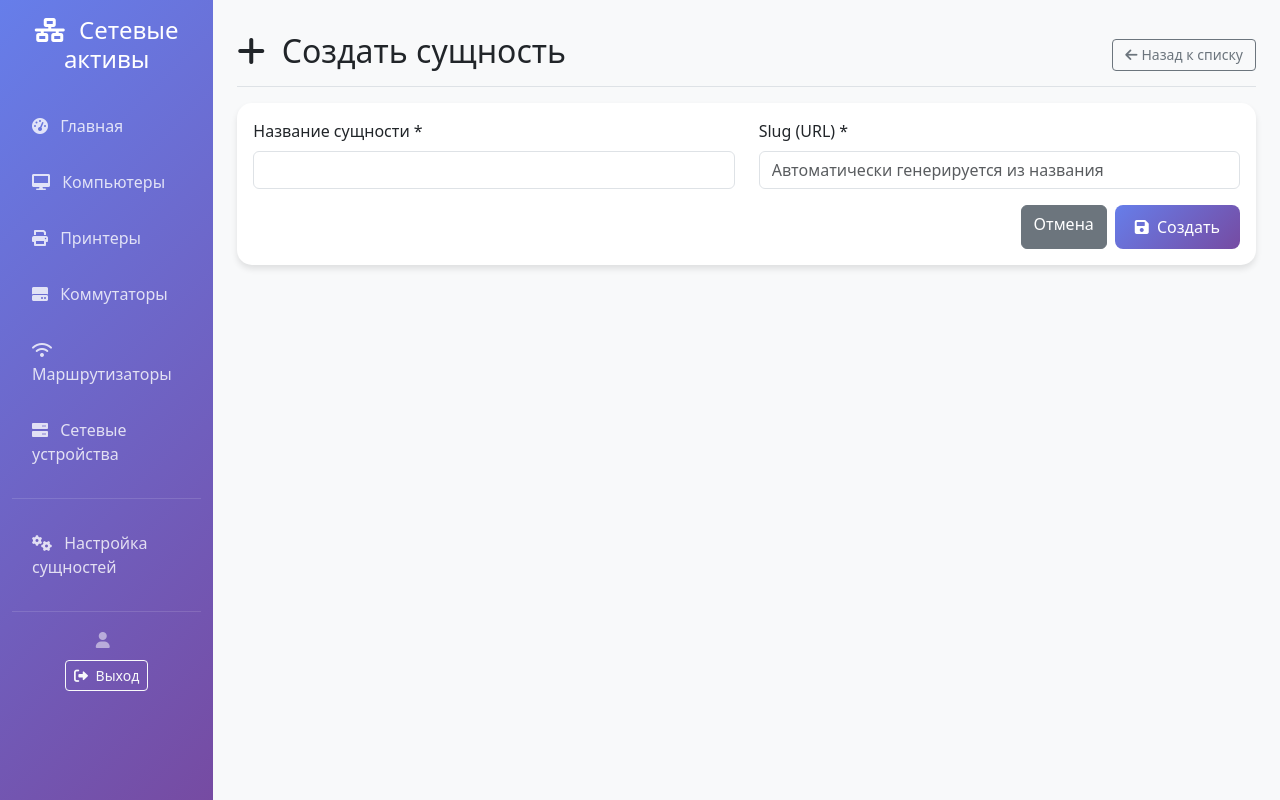
After one commit to devstankin/uitp, a Django app: template netassets/templates/custom_entity_form.html in a window 1280 px wide. The commit adds this page. Run offline with Django 4.2, Linux system fonts and the light colour scheme; the template is opened without the code that fills it: values that come from a table or form of the project are taken from there, others are empty.

Commit message:
что-то правил, но не до конца с кастом  таблицами

```diff
--- a/netassets/netassets/assets/forms.py
+++ b/netassets/netassets/assets/forms.py
@@ -6,6 +6,7 @@ from .validators import (
     validate_inventory_number, validate_serial_number, validate_barcode,
     validate_vlan, validate_port
 )
+from django.utils.text import slugify
 
 class ComputerForm(forms.ModelForm):
     class Meta:
@@ -141,10 +142,11 @@ class CustomEntityForm(forms.ModelForm):
     def clean(self):
         cleaned_data = super().clean()
         name = cleaned_data.get('name')
-
+        slug = cleaned_data.get('slug')
+        if name and not slug:
+            cleaned_data['slug'] = slugify(name)
         if name and len(name) < 2:
             raise ValidationError('Название сущности должно содержать минимум 2 символа')
-
         return cleaned_data
 
 class CustomFieldForm(forms.ModelForm):
--- /dev/null
+++ b/netassets/templates/custom_entity_form.html
@@ -0,0 +1,53 @@
+{% extends 'base.html' %}
+
+{% block title %}Создать сущность - Управление сетевыми активами{% endblock %}
+
+{% block content %}
+<div class="d-flex justify-content-between flex-wrap flex-md-nowrap align-items-center pt-3 pb-2 mb-3 border-bottom">
+    <h1 class="h2">
+        <i class="fas fa-plus me-2"></i>
+        Создать сущность
+    </h1>
+    <div class="btn-toolbar mb-2 mb-md-0">
+        <a href="{% url 'assets:custom_entity_list' %}" class="btn btn-sm btn-outline-secondary">
+            <i class="fas fa-arrow-left me-1"></i> Назад к списку
+        </a>
+    </div>
+</div>
+
+<div class="card">
+    <div class="card-body">
+        <form method="post">
+            {% csrf_token %}
+            {% if form.errors %}
+                <div class="alert alert-danger">
+                    <h5>Ошибки валидации:</h5>
+                    <ul class="mb-0">
+                        {% for field, errors in form.errors.items %}
+                            {% for error in errors %}
+                                <li>{{ error }}</li>
+                            {% endfor %}
+                        {% endfor %}
+                    </ul>
+                </div>
+            {% endif %}
+            <div class="row">
+                <div class="col-md-6 mb-3">
+                    <label for="name" class="form-label">Название сущности *</label>
+                    <input type="text" class="form-control" id="name" name="name" required value="{{ form.name.value|default:'' }}">
+                </div>
+                <div class="col-md-6 mb-3">
+                    <label for="slug" class="form-label">Slug (URL) *</label>
+                    <input type="text" class="form-control" id="slug" name="slug" required value="{{ form.slug.value|default:'' }}" placeholder="Автоматически генерируется из названия">
+                </div>
+            </div>
+            <div class="d-flex justify-content-end">
+                <a href="{% url 'assets:custom_entity_list' %}" class="btn btn-secondary me-2">Отмена</a>
+                <button type="submit" class="btn btn-primary">
+                    <i class="fas fa-save me-1"></i> Создать
+                </button>
+            </div>
+        </form>
+    </div>
+</div>
+{% endblock %}
--- a/netassets/templates/custom_entity_list.html
+++ b/netassets/templates/custom_entity_list.html
@@ -9,6 +9,12 @@
         Настройка сущностей
     </h1>
 </div>
+
+{% if messages %}
+  {% for message in messages %}
+    <div class="alert alert-{{ message.tags }} mt-3">{{ message }}</div>
+  {% endfor %}
+{% endif %}
 
 <div class="row">
     <div class="col-md-4">
```
